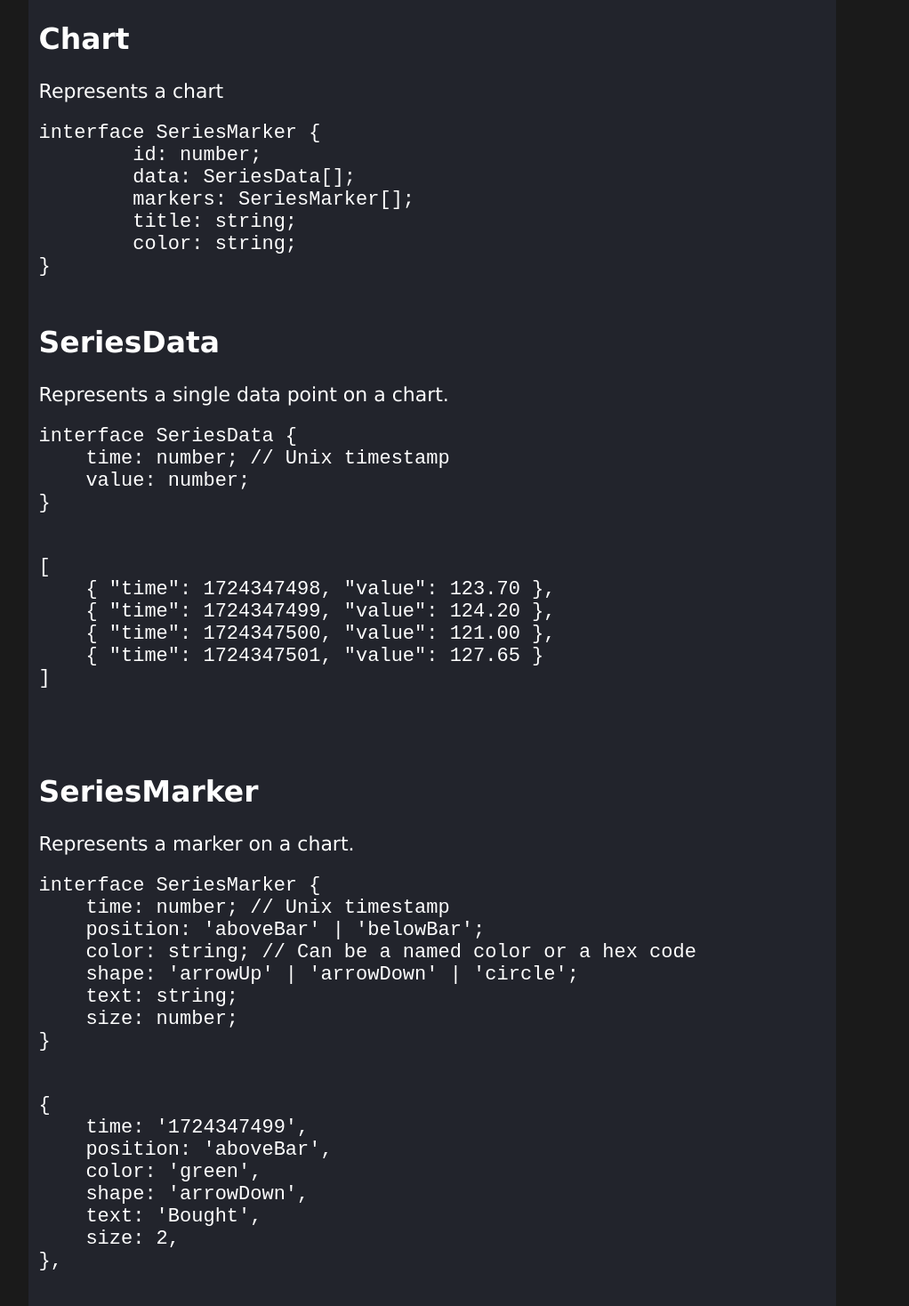
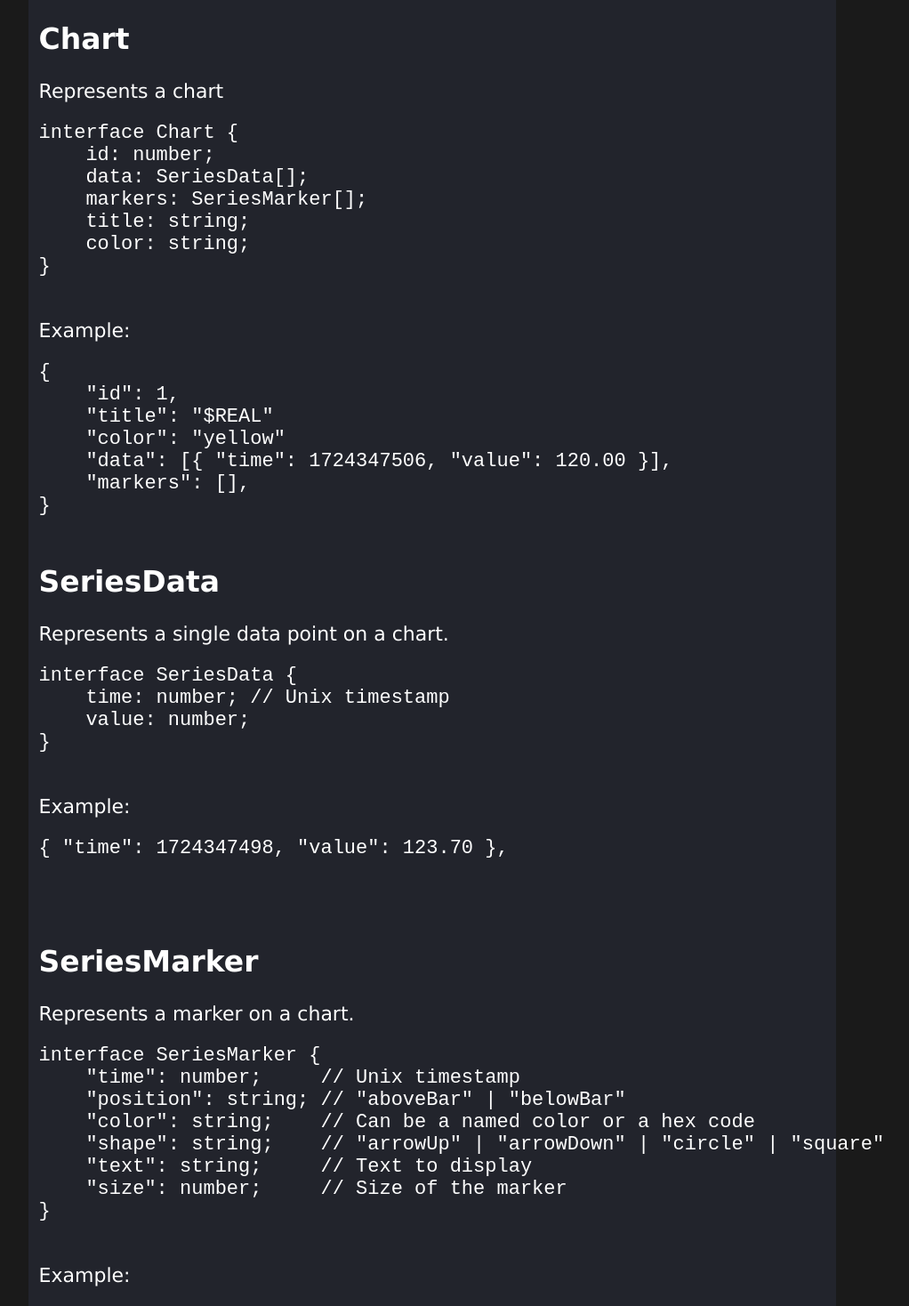
Before and after one commit to stormyhs/charter, a SvelteKit app: page /docs in a window 1280 px wide. Shown: the part 2700-4168 px from the top of the page at 89% size, without its empty margins (154-1176 px from the left). Built offline with nearby package versions, Linux system fonts and the light colour scheme.

Commit message:
docs: more errors

```diff
--- a/src/routes/docs/+page.svelte
+++ b/src/routes/docs/+page.svelte
@@ -98,12 +98,22 @@
         <h2>Chart</h2>
         <p>Represents a chart</p>
         <pre>
-interface SeriesMarker &lbrace;
+interface Chart &lbrace;
     id: number;
     data: SeriesData[];
     markers: SeriesMarker[];
     title: string;
     color: string;
+&rbrace;
+        </pre>
+        <p>Example:</p>
+        <pre>
+&lbrace;
+    "id": 1,
+    "title": "$REAL"
+    "color": "yellow"
+    "data": [&lbrace; "time": 1724347506, "value": 120.00 &rbrace;],
+    "markers": [],
 &rbrace;
         </pre>
 
@@ -115,13 +125,9 @@ interface SeriesData &lbrace;
     value: number;
 &rbrace;
         </pre>
+        <p>Example:</p>
         <pre>
-[
 &lbrace; "time": 1724347498, "value": 123.70 &rbrace;,
-    &lbrace; "time": 1724347499, "value": 124.20 &rbrace;,
-    &lbrace; "time": 1724347500, "value": 121.00 &rbrace;,
-    &lbrace; "time": 1724347501, "value": 127.65 &rbrace;
-]
         </pre>
 
         <div style="margin-top: 70px;"></div>
@@ -130,22 +136,23 @@ interface SeriesData &lbrace;
         <p>Represents a marker on a chart.</p>
         <pre>
 interface SeriesMarker &lbrace;
-    time: number; // Unix timestamp
-    position: 'aboveBar' | 'belowBar';
-    color: string; // Can be a named color or a hex code
-    shape: 'arrowUp' | 'arrowDown' | 'circle';
-    text: string;
-    size: number;
+    "time": number;     // Unix timestamp
+    "position": string; // "aboveBar" | "belowBar"
+    "color": string;    // Can be a named color or a hex code
+    "shape": string;    // "arrowUp" | "arrowDown" | "circle" | "square"
+    "text": string;     // Text to display
+    "size": number;     // Size of the marker
 &rbrace;
         </pre>
+        <p>Example:</p>
         <pre>
 &lbrace;
-    time: '1724347499',
-    position: 'aboveBar',
-    color: 'green',
-    shape: 'arrowDown',
-    text: 'Bought',
-    size: 2,
+    "time": 1724347499,
+    "position": "aboveBar",
+    "color": "green",
+    "shape": "arrowDown",
+    "text": "Bought",
+    "size": 2,
 &rbrace;,
         </pre>
     </Container>
```
Lines whose indentation alone changed are shown as unchanged.
